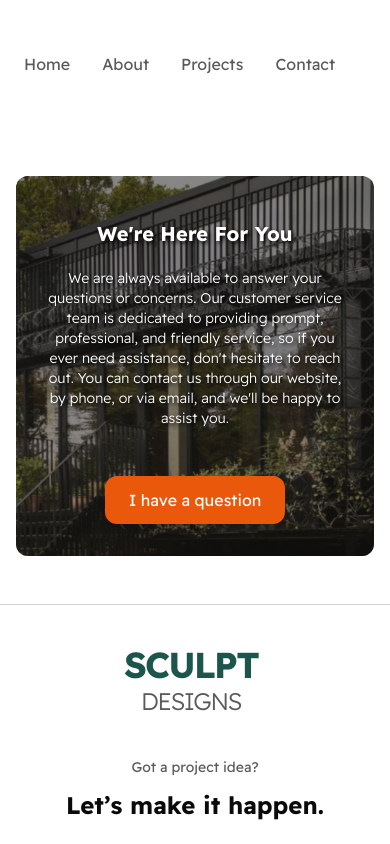
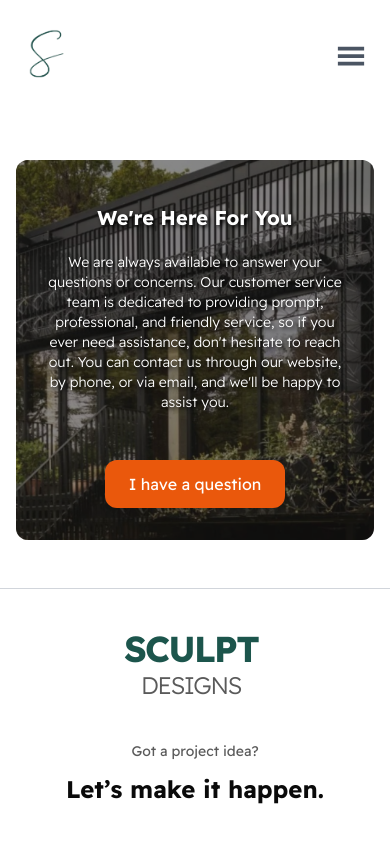
Before and after one commit to rupin-desai/sculpt-dev, a React (Vite) app: page /sculpt-dev/contact in a window 390 px wide. Shown: the top 844 px of the page. Built offline with nearby package versions, Linux system fonts and the light colour scheme; a web font is replaced by a local one.

Commit message:
Made navbar responsive

```diff
--- a/src/components/Navbar.jsx
+++ b/src/components/Navbar.jsx
@@ -1,22 +1,32 @@
-import React from "react";
+import React, { useState } from "react";
 import { Link } from "react-router-dom";
 import logo from '../assets/logo.png';
+import { GiHamburgerMenu, GiCancel } from 'react-icons/gi';
+import { motion } from 'framer-motion';
 
 const Navbar = () => {
+  const [isOpen, setIsOpen] = useState(false);
+
+  const toggleMenu = () => {
+    setIsOpen(prevState => !prevState); // Toggle the state for mobile menu visibility
+  };
+
   return (
     <header className="bg-white p-0 w-full z-10 font-kumbh">
-      <nav className="container mx-auto flex justify-between items-center py-6 px-6">
+      <nav className="container mx-auto flex justify-between items-center py-6 px-6 sm:px-10 lg:px-16">
         {/* Logo */}
-        <div className="flex">
+        <div className="flex flex-start justify-start sm:justify-center">
           <img
             src={logo}
             alt="ArchDesign Logo"
-            className="h-20 w-auto"
+            className="h-16 sm:h-20 w-auto transition-all duration-300 ease-in-out"
           />
         </div>
 
-        {/* Navigation Links */}
-        <ul className="flex text-base font-medium space-x-8 text-gray-custom mr-[14%]" >
+        {/* Desktop Navigation Links */}
+        <ul
+          className="hidden sm:flex text-base font-medium space-x-8 text-gray-custom sm:space-x-10 sm:mr-0"
+        >
           <li className="hover:text-gray-600 transition">
             <Link to="/">Home</Link>
           </li>
@@ -30,7 +40,48 @@ const Navbar = () => {
             <Link to="/contact">Contact</Link>
           </li>
         </ul>
+
+        {/* Hamburger Button for Mobile Menu */}
+        <div className="sm:hidden flex items-center">
+          <motion.button
+            onClick={toggleMenu}
+            animate={{ rotate: isOpen ? 180 : 0 }} // Rotate the hamburger icon
+            transition={{ duration: 0.3 }} // Smooth transition for the rotation
+          >
+            {isOpen ? (
+              <GiCancel size={30} className="text-gray-600" />
+            ) : (
+              <GiHamburgerMenu size={30} className="text-gray-600" />
+            )}
+          </motion.button>
+        </div>
       </nav>
+
+      {/* Mobile Menu */}
+      <motion.div
+        className={`${
+          isOpen ? 'block' : 'hidden'
+        } sm:hidden bg-white w-full px-6 py-4 text-center transition-all duration-300 ease-in-out`}
+        initial={{ opacity: 0 }} // Start with invisible
+        animate={{ opacity: isOpen ? 1 : 0 }} // Fade-in or fade-out effect
+        exit={{ opacity: 0 }} // Fade-out on exit
+        transition={{ duration: 0.5, ease: "ease-out" }} // Smooth fade-in and fade-out
+      >
+        <ul className="space-y-4">
+          <li className="hover:text-gray-600 transition">
+            <Link to="/">Home</Link>
+          </li>
+          <li className="hover:text-gray-600 transition">
+            <Link to="/about">About</Link>
+          </li>
+          <li className="hover:text-gray-600 transition">
+            <Link to="/projects">Projects</Link>
+          </li>
+          <li className="hover:text-gray-600 transition">
+            <Link to="/contact">Contact</Link>
+          </li>
+        </ul>
+      </motion.div>
     </header>
   );
 };
```
